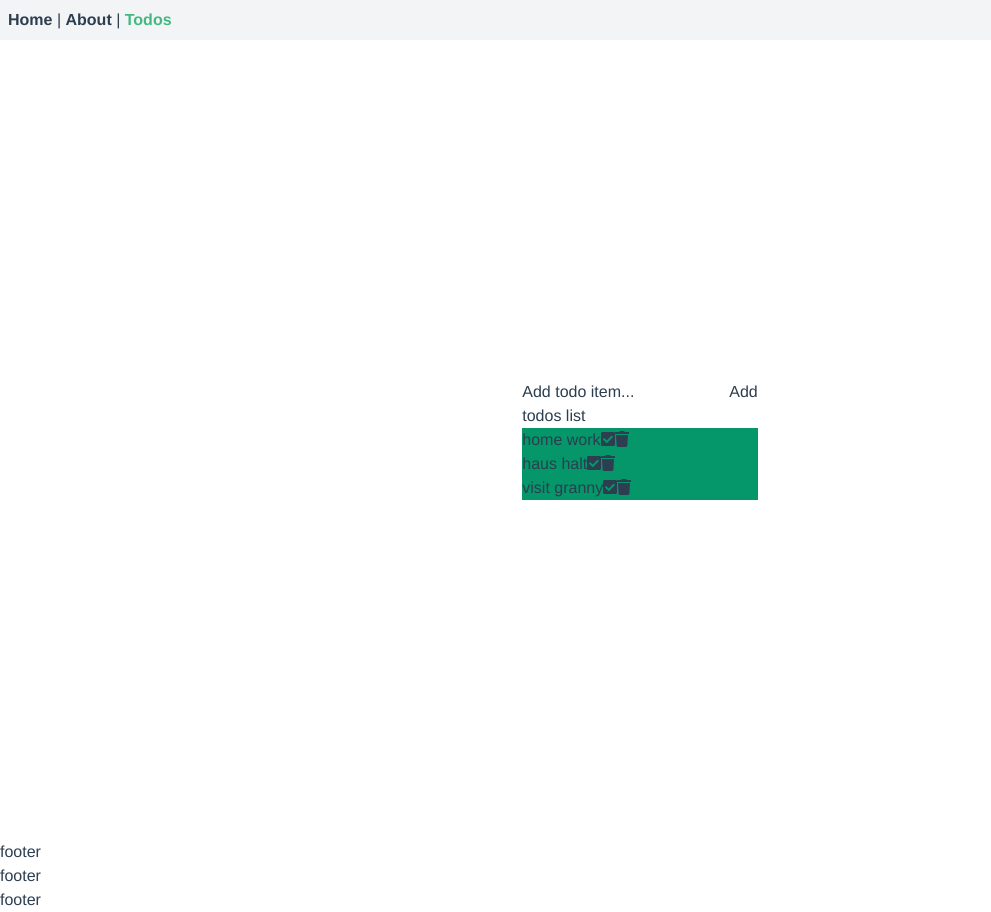
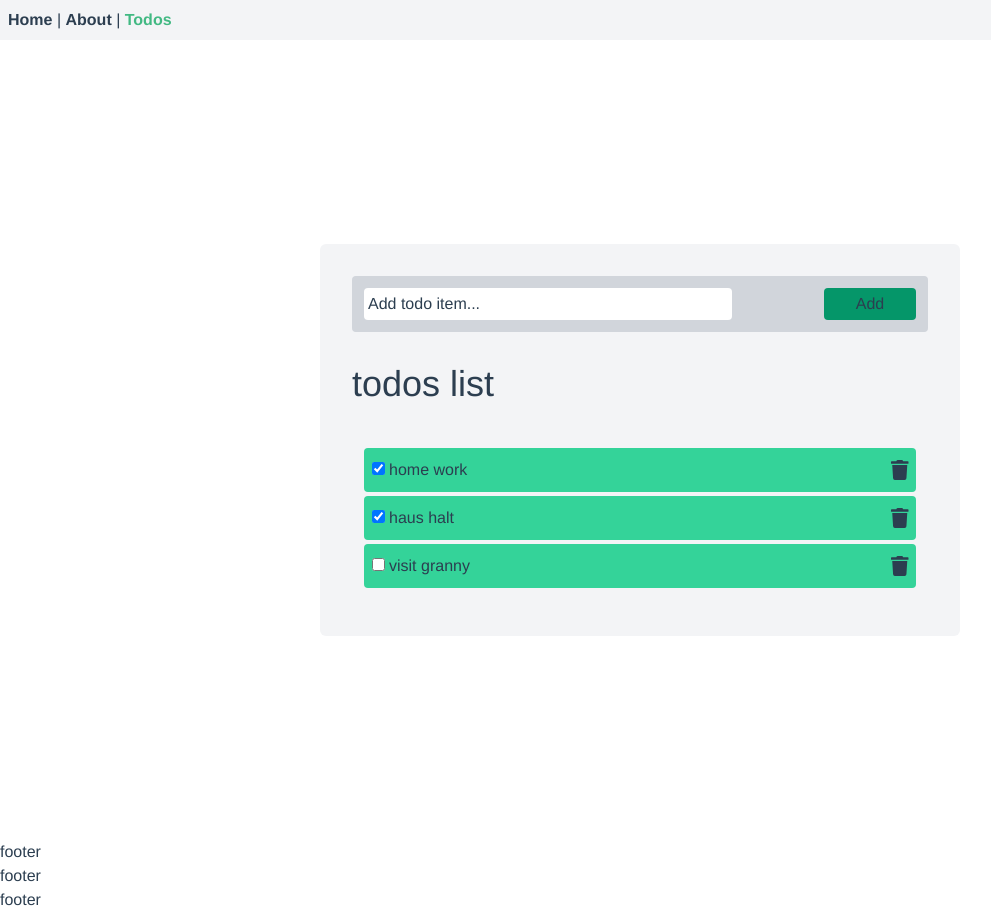
Before and after one commit to wael-ali/dockerized_node_mongodb_api, a Vue app in the folder frontend/: page /todos in a window 1280 px wide. Shown: the whole page, without its empty margins (0-991 px from the left). Built offline with nearby package versions, Linux system fonts and the light colour scheme.

Commit message:
basic todos list styling

```diff
--- a/frontend/src/components/todos/TodosList.vue
+++ b/frontend/src/components/todos/TodosList.vue
@@ -1,22 +1,34 @@
 <template>
-  <div>
-    <div>
+  <div class="p-8 bg-gray-100 w-1/2 rounded-md">
+    <div class="mb-8 p-3 rounded bg-gray-300">
       <input v-model="todo"
+        class="p-1 rounded w-4/6"
         type="text"
         name="text"
         id="text"
       >
-      <button @click="addTodoToList()">
+      <button
+        class="p-1 rounded bg-green-600 w-1/6 float-right"
+        @click="addTodoToList()"
+      >
         Add
       </button>
     </div>
-    <h1>todos list</h1>
-    <div>
-      <div v-for="(item, index) in todos" :key="index">
-        <div class="bg-green-600">
-         <span>{{ item.text }}</span>
-         <span><font-awesome-icon icon="check-square" /></span>
-         <span><font-awesome-icon icon="trash" /></span>
+    <h1 class="text-4xl mb-8">todos list</h1>
+    <div class="p-3">
+      <div v-for="(item, index) in todos" :key="index"
+        class="p-1 mb-1 rounded bg-green-400"
+      >
+        <div class="p-1 flex items-center">
+          <!-- <div class="text-xl ml-1"><font-awesome-icon icon="check-square" /></div> -->
+          <div>
+            <input :checked="item.isDone"
+              class="mr-1"
+              type="checkbox"
+            >
+          </div>
+          <div class="flex-grow">{{ item.text }}</div>
+          <div class="text-xl ml-1"><font-awesome-icon icon="trash" /></div>
         </div>
       </div>
     </div>
@@ -30,9 +42,9 @@ export default {
     return {
       todo: this.placeHolder(),
       todos: [
-        { text: 'home work' },
-        { text: 'haus halt' },
-        { text: 'visit granny' }
+        { text: 'home work', isDone: true },
+        { text: 'haus halt', isDone: true },
+        { text: 'visit granny', isDone: false }
       ]
     }
   },
--- a/frontend/src/views/Home.vue
+++ b/frontend/src/views/Home.vue
@@ -1,6 +1,6 @@
 <template>
-  <div class="home">
-    <img alt="Vue logo" src="../assets/logo.svg">
+  <div class="text-center">
+    <img alt="logo" src="../assets/logo.svg">
     <HelloWorld msg="Welcome to Your Todos App"/>
     <font-awesome-icon icon="user-secret" />
   </div>
```
